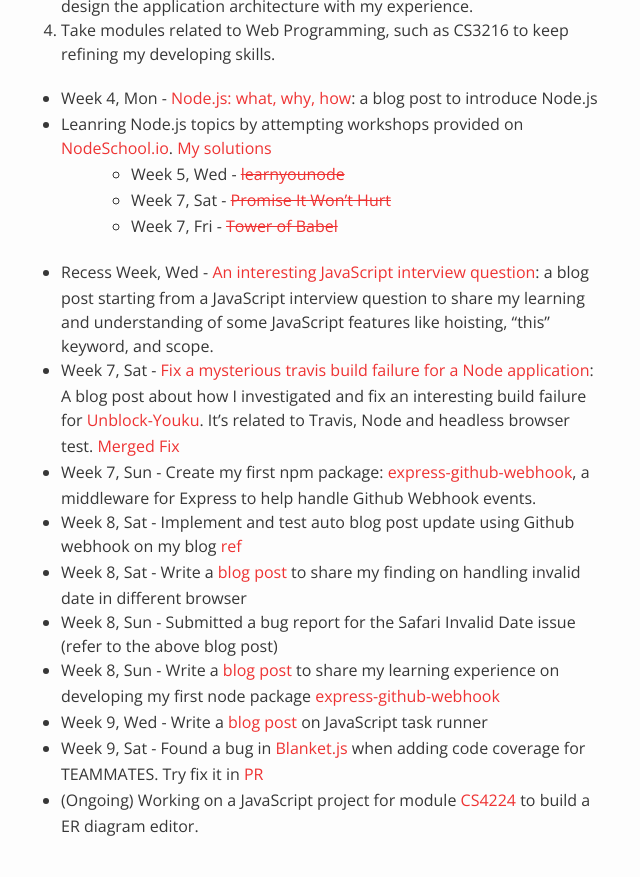
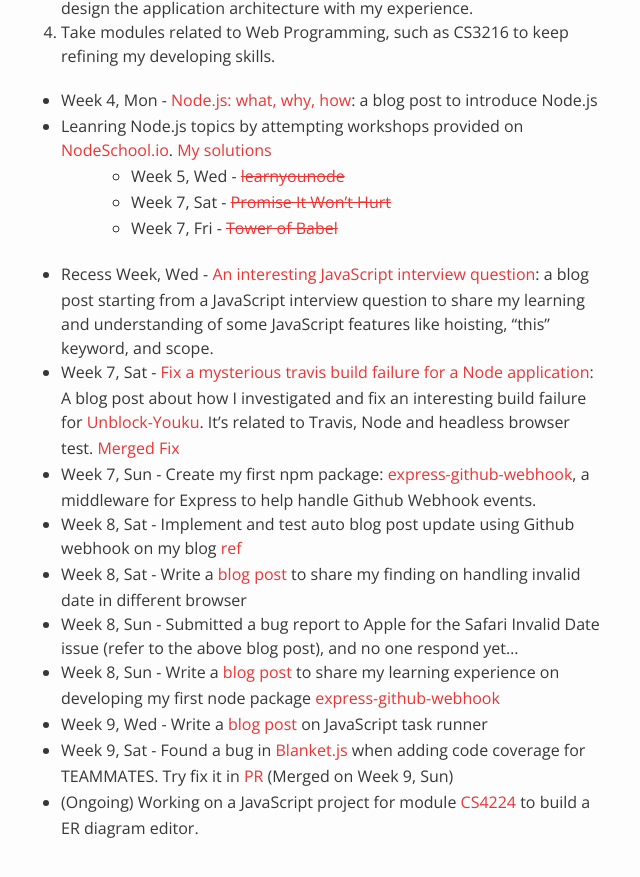
Before and after one commit to nus-oss/cs3281-AY1516S2-website, a Jekyll site: the page built from teams/codebender.md, in a window 1280 px wide and 900 px high, scrolled down 14289 px. Shown: the top 877 px of the window, without its empty margins (324-964 px from the left). Built offline with Jekyll 4.4.1, drawn with Linux system fonts in a browser that asks for light colours; some of the changed text lies outside the part shown.

Commit message:
Update Jiang Sheng's progress

```diff
--- a/teams/codebender.md
+++ b/teams/codebender.md
@@ -390,12 +390,13 @@
 * Recess Week - Implement views for adding new library; also help to implement the logic for adding new library. [Ref](https://github.com/nus-fboa2016-CB/eratosthenes/commit/6dfa4f84fe348a21b3154590d6351e03c572e5a6)
 * Recess Week - Add testcases to strengthen the code coverage (Now >90% for most ApiCommands)
 * Recess Week - Add functional tests to new views (view, search, download) [Ref](https://github.com/nus-fboa2016-CB/eratosthenes/blob/v2-api-development/Symfony/src/Codebender/LibraryBundle/Tests/Controller/ApiViewsControllerTest.php)
-* Week 7, Tue - Implement adding library from Github Releases (frontend, logic) [PR](https://github.com/nus-fboa2016-CB/eratosthenes/pull/16)
+* Week 7, Tue - Implement adding library from Github Releases [PR](https://github.com/nus-fboa2016-CB/eratosthenes/pull/16)
 * Week 7, Sat - Implement auto populating library meta when adding version for existing library [PR](https://github.com/codebendercc/eratosthenes/pull/50)
 * Week 7, Sun - UI improvement for version section [PR](https://github.com/codebendercc/eratosthenes/pull/51)
 * Week 8, Wed - Support architectures when add and view library [PR](https://github.com/codebendercc/eratosthenes/pull/55)
 * Week 8, Sun - Refine the process when header file name collision when add new library [ref](https://github.com/codebendercc/eratosthenes/commit/c17b3073ae5c7ef5449e04aae9cfdf9924d296f1)
 * Week 9, Tue - Implement default version of library for partners [PR](https://github.com/codebendercc/eratosthenes/pull/60)
+* Week 9, Sat - Add default version support for current APIs [ref](https://github.com/codebendercc/eratosthenes/pull/60/commits)
 
 #### Contribution to minor project Teammates
 * Project set up / workflow understand - Week 5, Sat
@@ -436,8 +437,8 @@
 * Week 7, Sun - Create my first npm package: [express-github-webhook](https://github.com/Gisonrg/express-github-webhook/), a middleware for Express to help handle Github Webhook events.
 * Week 8, Sat - Implement and test auto blog post update using Github webhook on my blog [ref](https://github.com/Gisonrg/blog-me/commit/a452150c56b453d3f793cfe68231cec46355112d)
 * Week 8, Sat - Write a [blog post](http://blog.gisonrg.me/2016/invalid-javascript-date-in-different-browser/) to share my finding on handling invalid date in different browser
-* Week 8, Sun - Submitted a bug report for the Safari Invalid Date issue (refer to the above blog post)
+* Week 8, Sun - Submitted a bug report to Apple for the Safari Invalid Date issue (refer to the above blog post), and no one respond yet...
 * Week 8, Sun - Write a [blog post](http://blog.gisonrg.me/2016/create-github-webhook-handler/) to share my learning experience on developing my first node package [express-github-webhook](https://github.com/Gisonrg/express-github-webhook/)
 * Week 9, Wed - Write a [blog post](http://blog.gisonrg.me/2016/automation-tool-gulp-vs-grunt/) on JavaScript task runner
-* Week 9, Sat - Found a bug in [Blanket.js](blanketjs.org) when adding code coverage for TEAMMATES. Try fix it in [PR](https://github.com/alex-seville/blanket/pull/557)
+* Week 9, Sat - Found a bug in [Blanket.js](blanketjs.org) when adding code coverage for TEAMMATES. Try fix it in [PR](https://github.com/alex-seville/blanket/pull/557) (Merged on Week 9, Sun)
 * (Ongoing) Working on a JavaScript project for module [CS4224](https://github.com/Gisonrg/ER-diagram-editor) to build a ER diagram editor.
```
